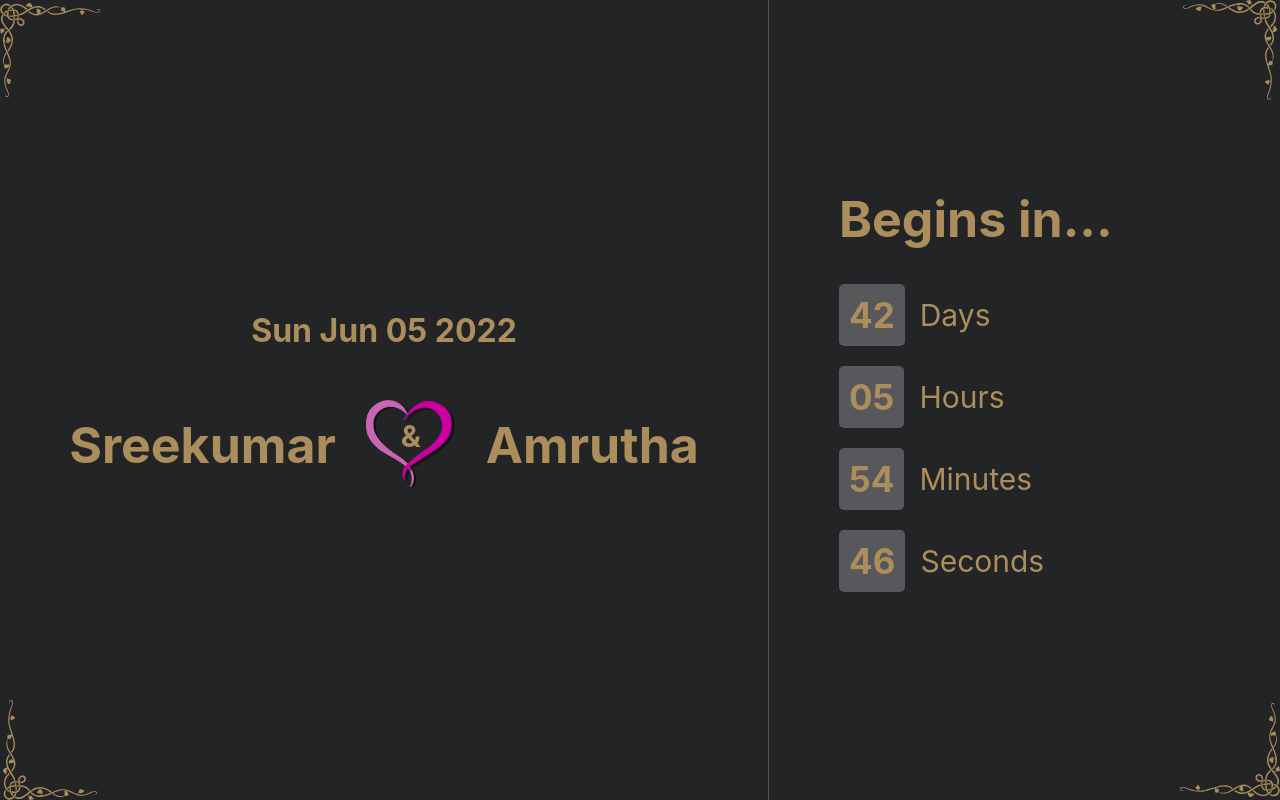
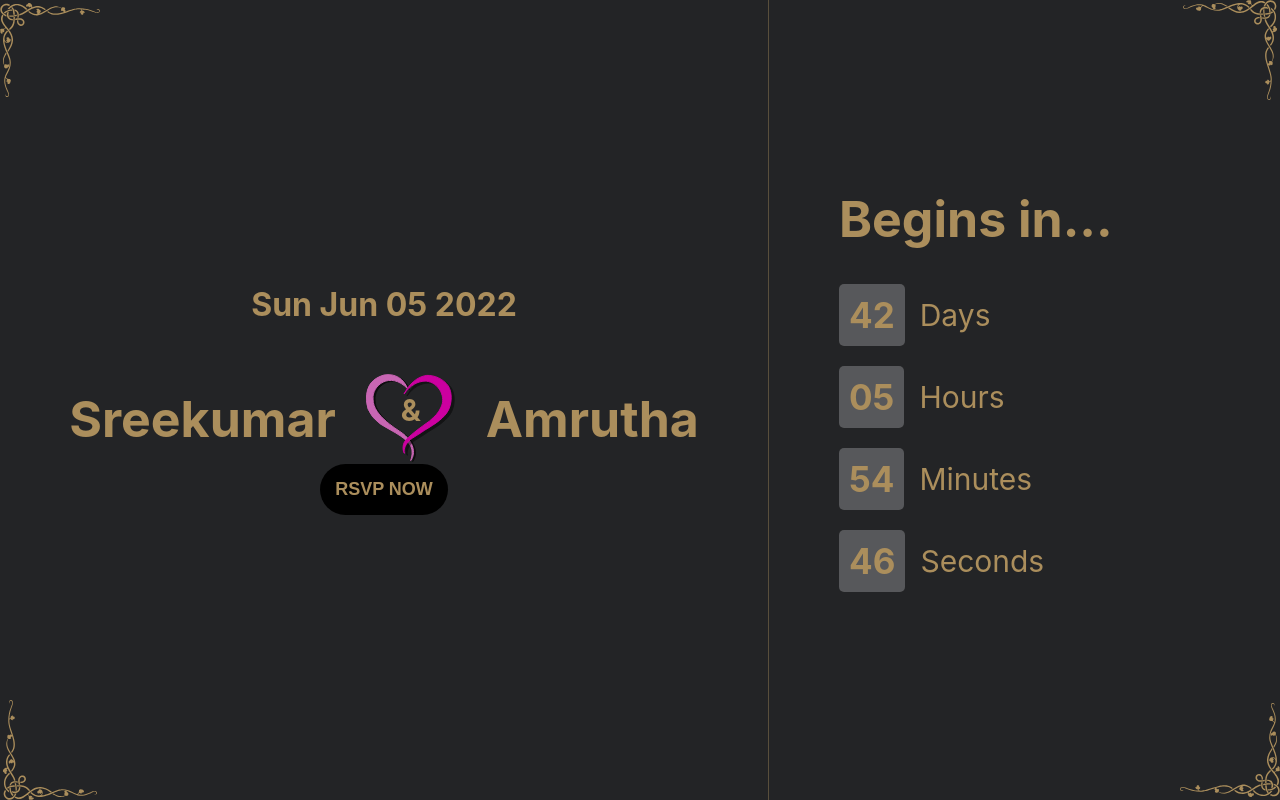
Before and after one commit to skaycse/june-6, a Next.js app: page / in a window 1280 px wide. Built offline with nearby package versions, Linux system fonts and the light colour scheme.

Commit message:
DecoratedBorder and button component

```diff
--- a/Components/Home/Home.jsx
+++ b/Components/Home/Home.jsx
@@ -1,53 +1,20 @@
 import Image from "next/image";
 import styles from "../../styles/Home.module.css";
+import Button from "../general/Button";
 import CountdownTimer from "../general/CountdownTimer";
+import DecoratedBorder from "../general/DecoratedBorder";
 import {
   BRIDE_NAME,
   GROOM_NAME,
   IMAGE_PATH,
-  VENUE_DATE
+  VENUE_DATE,
 } from "../utils/Constants";
 
 export default function Home() {
   return (
     <main className={styles.base}>
-      <div className={styles.decoratedBorder1} style={{ top: 0, left: 0 }}>
-        <Image
-          src={IMAGE_PATH + "decorated-border.svg"}
-          layout={"fill"}
-          priority
-        />
-      </div>
-      <div
-        className={styles.decoratedBorder2}
-        style={{ top: 0, right: 0, transform: "rotate(90deg)" }}
-      >
-        <Image
-          src={IMAGE_PATH + "decorated-border.svg"}
-          layout={"fill"}
-          priority
-        />
-      </div>
-      <div
-        className={styles.decoratedBorder3}
-        style={{ bottom: 0, left: 0, transform: "rotate(-90deg)" }}
-      >
-        <Image
-          src={IMAGE_PATH + "decorated-border.svg"}
-          layout={"fill"}
-          priority
-        />
-      </div>
-      <div
-        className={styles.decoratedBorder4}
-        style={{ bottom: 0, right: 0, transform: "rotate(180deg)" }}
-      >
-        <Image
-          src={IMAGE_PATH + "decorated-border.svg"}
-          layout={"fill"}
-          priority
-        />
-      </div>
+      <DecoratedBorder />
+
       <div className={styles.left}>
         <h1 className={styles.venue}>{new Date(VENUE_DATE).toDateString()}</h1>
         <div className={styles.groomBrideBase}>
@@ -58,6 +25,10 @@ export default function Home() {
           </div>
           <h1 className={styles.groomTitle}>{BRIDE_NAME}</h1>
         </div>
+
+        <div className={styles.buttonBase}>
+          <Button text={"RSVP NOW"} />
+        </div>
       </div>
       <div className={styles.right}>
         <h1 className={styles.rightTitle}>Begins in...</h1>
--- /dev/null
+++ b/Components/general/Button.jsx
@@ -0,0 +1,17 @@
+import React from "react";
+import styles from "./Css/Button.module.css";
+
+export default function Button({ loading, text, background, onClick }) {
+  let className = styles.button;
+  if (loading) className = styles.buttonLoading;
+  return (
+    <button
+      className={loading ? styles["button button--loading"] : styles.button}
+      onClick={(e) => {
+        if (onClick) onClick(e);
+      }}
+    >
+      <span className={styles.button__text}>{text}</span>
+    </button>
+  );
+}
--- /dev/null
+++ b/Components/general/Css/Button.module.css
@@ -0,0 +1,57 @@
+.button {
+  position: relative;
+  background-color: var(--primary-color);
+  /*  */
+  /* #2f302b */
+  color: var(--text-color);
+  outline: none;
+  border: none;
+  border-radius: 40px;
+  width: 100%;
+  padding: 15px;
+  cursor: pointer;
+  font-size: 18px;
+  font-weight: 600;
+}
+
+.button:hover {
+  background: var(--primary-color-dark);
+}
+.button:active {
+  background: var(--primary-color-dark);
+}
+
+.button__text {
+  transition: all 0.2s;
+}
+
+.button--loading .button__text {
+  visibility: hidden;
+  opacity: 0;
+}
+
+.button--loading::after {
+  content: "";
+  position: absolute;
+  width: 16px;
+  height: 16px;
+  top: 0;
+  left: 0;
+  right: 0;
+  bottom: 0;
+  margin: auto;
+  border: 4px solid transparent;
+  border-top-color: #ffffff;
+  border-radius: 50%;
+  animation: button-loading-spinner 1s ease infinite;
+}
+
+@keyframes button-loading-spinner {
+  from {
+    transform: rotate(0turn);
+  }
+
+  to {
+    transform: rotate(1turn);
+  }
+}
--- /dev/null
+++ b/Components/general/Css/DecoratedBorder.module.css
@@ -0,0 +1,10 @@
+.decoratedBorderBase {
+  position: fixed;
+  width: 100%;
+  height: 100%;
+}
+.decoratedBorder {
+  position: absolute;
+  width: 100px;
+  height: 100px;
+}
--- /dev/null
+++ b/Components/general/DecoratedBorder.jsx
@@ -0,0 +1,47 @@
+import Image from "next/image";
+import styles from "./Css/DecoratedBorder.module.css";
+import { IMAGE_PATH } from "../utils/Constants";
+
+export default function DecoratedBorder() {
+  return (
+    <div className={styles.decoratedBorderBase}>
+      <div className={styles.decoratedBorder} style={{ top: 0, left: 0 }}>
+        <Image
+          src={IMAGE_PATH + "decorated-border.svg"}
+          layout={"fill"}
+          priority
+        />
+      </div>
+      <div
+        className={styles.decoratedBorder}
+        style={{ top: 0, right: 0, transform: "rotate(90deg)" }}
+      >
+        <Image
+          src={IMAGE_PATH + "decorated-border.svg"}
+          layout={"fill"}
+          priority
+        />
+      </div>
+      <div
+        className={styles.decoratedBorder}
+        style={{ bottom: 0, left: 0, transform: "rotate(-90deg)" }}
+      >
+        <Image
+          src={IMAGE_PATH + "decorated-border.svg"}
+          layout={"fill"}
+          priority
+        />
+      </div>
+      <div
+        className={styles.decoratedBorder}
+        style={{ bottom: 0, right: 0, transform: "rotate(180deg)" }}
+      >
+        <Image
+          src={IMAGE_PATH + "decorated-border.svg"}
+          layout={"fill"}
+          priority
+        />
+      </div>
+    </div>
+  );
+}
```
